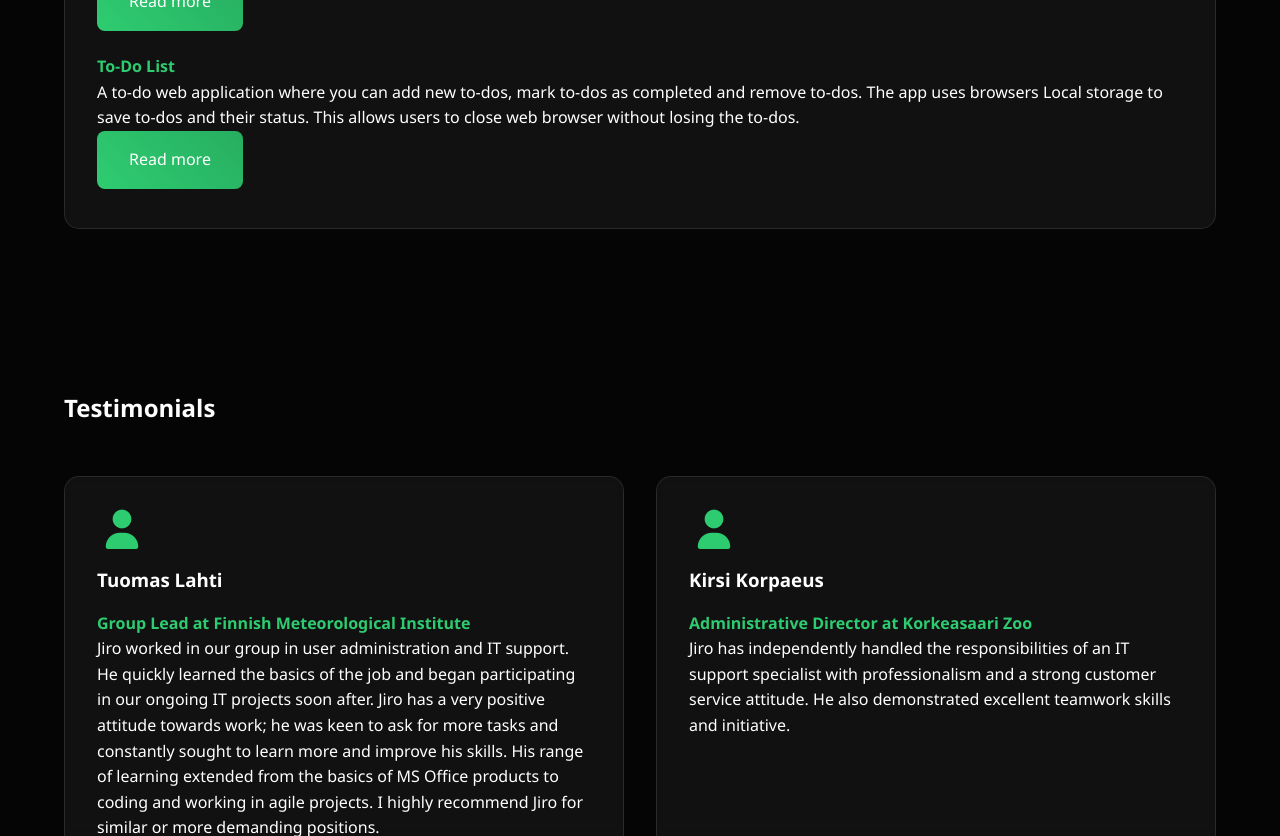
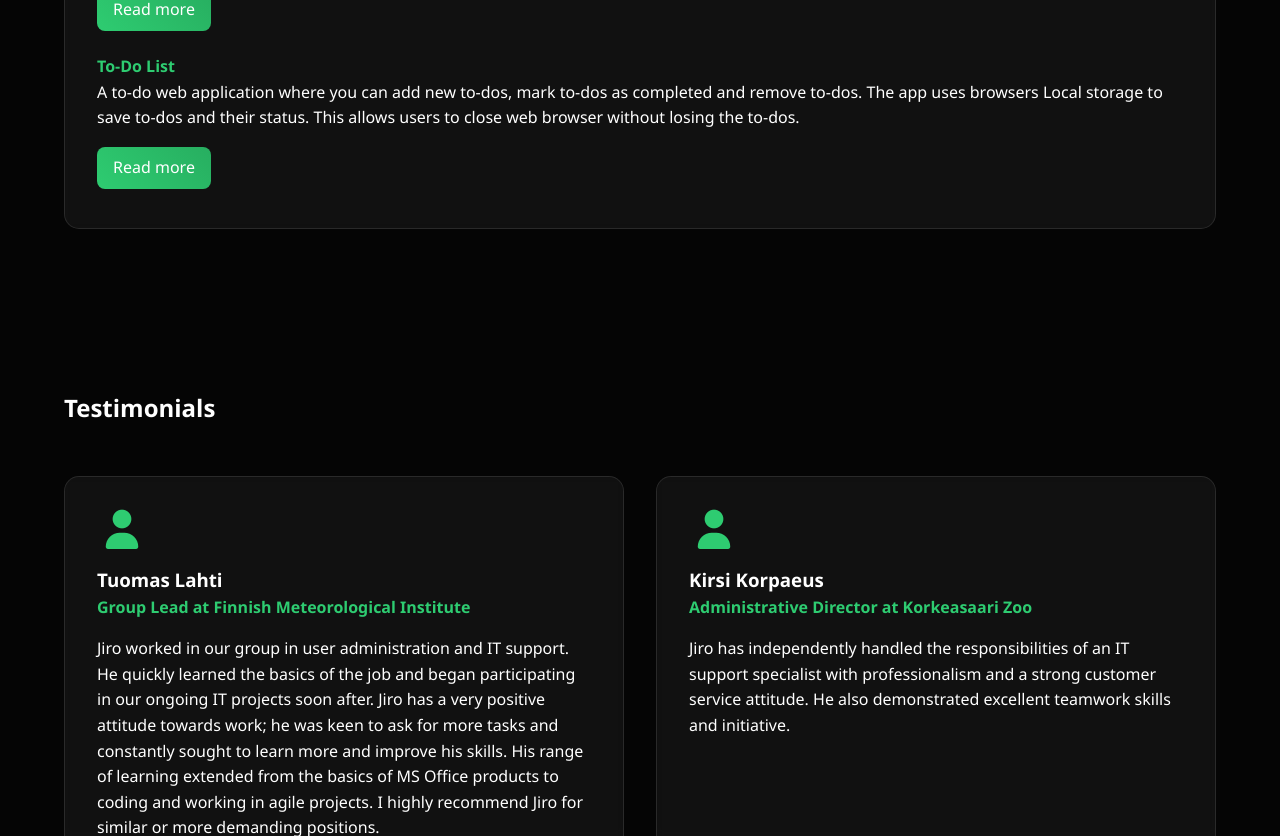
Before and after one commit to ParnanenJ/JiroParnanen, a plain HTML site: page index.html in a window 1280 px wide. Shown: the part 2540-3376 px from the top of the page. Drawn offline with Linux system fonts and the light colour scheme.

Commit message:
css style cange for "read more" button and testimonials h4

```diff
--- a/index.html
+++ b/index.html
@@ -102,14 +102,14 @@
                     The user can create 1-10 lottery lines for the desired game at once.
                     The app can also save the lottery lines in a text file and show saved lines if requested.</p>
                 <a href="https://github.com/ParnanenJ/Lottery-application?tab=readme-ov-file" target="_blank"
-                class="cta-button">Read more</a>
+                class="project-button">Read more</a>
 
                 <h4>To-Do List</h4>
                 <p>A to-do web application where you can add new to-dos, mark to-dos as completed and remove to-dos.
                      The app uses browsers Local storage to save to-dos and their status. This allows users to close
                      web browser without losing the to-dos.</p>
                 <a href="https://github.com/ParnanenJ/DOM-skriptaus-projekti" target="_blank"
-                class="cta-button">Read more</a>
+                class="project-button">Read more</a>
             </div>
         </div>
     </section>
@@ -144,7 +144,7 @@
     <section id="testimonial" class="skills">
         <h2>Testimonials</h2>
         <div class="skills-grid">
-            <div class="exp-card">
+            <div class="tes-card">
                 <i class="fa-solid fa-user"></i>
                 <h3>Tuomas Lahti</h3>
                 <h4>Group Lead at Finnish Meteorological Institute</h4>
@@ -154,7 +154,7 @@
                     to learn more and improve his skills. His range of learning extended from the basics of MS Office products
                     to coding and working in agile projects. I highly recommend Jiro for similar or more demanding positions.</p>
             </div>
-            <div class="exp-card">
+            <div class="tes-card">
                 <i class="fa-solid fa-user"></i>
                 <h3>Kirsi Korpaeus</h3>
                 <h4>Administrative Director at Korkeasaari Zoo</h4>
--- a/style.css
+++ b/style.css
@@ -136,8 +136,19 @@ transition: all 0.3s ease;
 position: relative;
 overflow: hidden;
 }
-
-.cta-button:hover {
+.project-button {
+margin-top: 1rem;
+display: inline-block;
+padding: 0.5rem 1rem;
+background: linear-gradient(45deg, var(--accent), #27ae60);
+color: white;
+border-radius: 8px;
+text-decoration: none;
+transition: all 0.3s ease;
+position: relative;
+overflow: hidden;
+}
+.cta-button:hover, .project-button:hover {
 transform: translateY(-10px);
 box-shadow: 0 10px 30px var(--accent-glow);
 }
@@ -155,7 +166,7 @@ gap: 2rem;
 margin-top: 3rem;
 }
 
-.skill-card, .exp-card{
+.skill-card, .exp-card, .tes-card{
 padding: 2rem;
 border-radius: 15px;
 background: rgba(255, 255, 255, 0.05);
@@ -164,29 +175,26 @@ border: 1px solid rgba(255, 255, 255, 0.1);
 backdrop-filter: blur(5px);
 }
 
-.skill-card:hover, .exp-card:hover{
+.skill-card:hover, .exp-card:hover, .tes-card:hover{
 transform: translateY(-10px);
 border-color: var(--accent);
 box-shadow: 0 10px 30px var(--accent-glow);
 }
 
-.skill-card i, .exp-card i {
+.skill-card i, .exp-card i, .tes-card i {
 font-size: 2.5rem;
 color: var(--accent);
 margin-bottom: 1rem;
 }
 
-.exp-card {
-padding: 2rem;
-border-radius: 15px;
-background: rgba(255, 255, 255, 0.05);
-transition: all 0.3s ease;
-border: 1px solid rgba(255, 255, 255, 0.1);
-backdrop-filter: blur(5px);
-}
 
 .exp-card h4 {
 margin-top: 1rem;
+color: var(--accent);
+}
+
+.tes-card h4 {
+margin-bottom: 1rem;
 color: var(--accent);
 }
 
```
